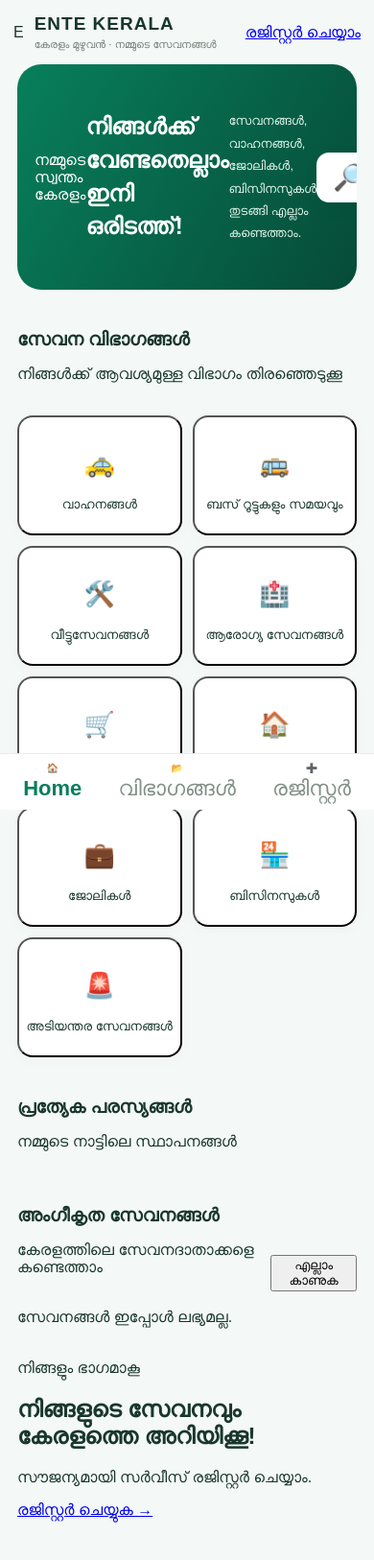
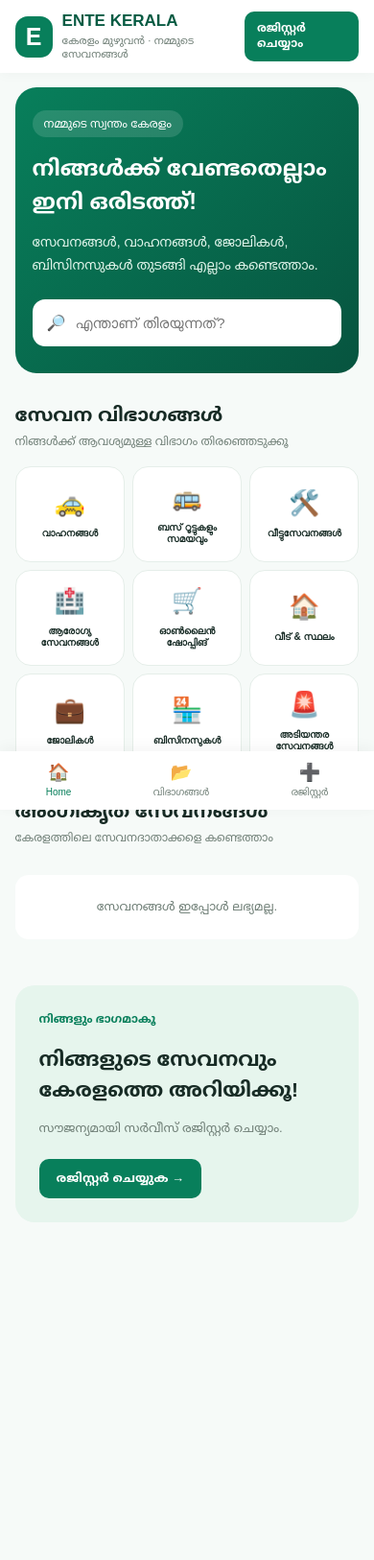
Before and after one commit to ente-kerala/ente-kerala-app, a plain HTML site: page index.html in a window 390 px wide. Shown: the whole page at 96% size. After the commit the page ends 1399 px from the top, so only its background shows below. Drawn offline with Linux system fonts and the light colour scheme.

Commit message:
Update style.css

```diff
--- a/style.css
+++ b/style.css
@@ -1,338 +1,459 @@
 
-* { box-sizing: border-box; }
+* {
+  box-sizing: border-box;
+}
 
 :root {
   --green: #087f5b;
-  --dark: #064b38;
-  --light: #f4f8f6;
-  --text: #19372d;
+  --dark: #075b43;
+  --light: #eaf7f1;
+  --text: #172b25;
+  --muted: #718078;
+  --border: #e5eee9;
 }
-
-html { scroll-behavior: smooth; }
 
 body {
   margin: 0;
-  padding-bottom: 75px;
-  font-family: Arial, sans-serif;
-  background: var(--light);
+  padding: 0 0 85px;
+  font-family: Arial, "Noto Sans Malayalam", sans-serif;
   color: var(--text);
+  background: #f6faf8;
+}
+
+a {
+  text-decoration: none;
 }
 
 .topbar {
-  max-width: 1100px;
-  margin: auto;
-  padding: 18px 20px;
+  background: white;
+  padding: 14px 5%;
   display: flex;
+  justify-content: space-between;
   align-items: center;
-  justify-content: space-between;
-  gap: 12px;
+  box-shadow: 0 2px 12px #00000008;
+  position: sticky;
+  top: 0;
+  z-index: 10;
 }
 
 .brand {
   display: flex;
   align-items: center;
-  gap: 11px;
+  gap: 10px;
 }
 
-.brand-icon {
-  width: 45px;
-  height: 45px;
-  border-radius: 14px;
-  background: var(--green);
-  color: white;
+.logo {
+  width: 43px;
+  height: 43px;
   display: grid;
   place-items: center;
+  color: white;
+  background: var(--green);
+  border-radius: 13px;
   font-size: 25px;
   font-weight: bold;
 }
 
 .brand h1 {
   margin: 0;
-  font-size: 19px;
-  letter-spacing: 1px;
+  font-size: 17px;
+  color: var(--dark);
 }
-
-.brand h1 span { color: var(--green); }
 
 .brand p {
   margin: 4px 0 0;
   font-size: 11px;
-  color: #718078;
+  color: var(--muted);
 }
 
-.location {
-  background: white;
+.register-small {
+  background: var(--green);
+  color: white;
   padding: 10px 13px;
-  border-radius: 30px;
+  border-radius: 10px;
   font-size: 12px;
-  box-shadow: 0 2px 10px #00000008;
+  font-weight: bold;
 }
 
 main {
-  max-width: 1000px;
+  max-width: 1100px;
   margin: auto;
-  padding: 0 18px;
+  padding: 20px 5%;
 }
 
 .hero {
-  min-height: 260px;
-  border-radius: 25px;
-  padding: 32px;
-  background: linear-gradient(120deg, #087f5b, #064b38);
+  padding: 35px 25px;
+  background: linear-gradient(135deg, #087f5b, #07543f);
   color: white;
-  display: flex;
-  align-items: center;
-  justify-content: space-between;
-  overflow: hidden;
-  position: relative;
+  border-radius: 22px;
 }
 
-.hero-content { position: relative; z-index: 1; }
-
-.tag, .eyebrow {
-  font-size: 10px;
-  letter-spacing: 2px;
-  font-weight: bold;
-  color: #a8e8cc;
+.hero-tag {
+  font-size: 12px;
+  background: #ffffff22;
+  padding: 7px 12px;
+  border-radius: 20px;
 }
 
 .hero h2 {
-  font-size: 30px;
-  line-height: 1.45;
-  margin: 13px 0;
+  font-size: clamp(23px, 4vw, 34px);
+  line-height: 1.5;
+  margin: 20px 0 8px;
 }
 
-.hero h2 span { color: #b7f2d5; }
-
 .hero p {
-  line-height: 1.8;
-  font-size: 13px;
-  color: #e0f3e9;
-}
-
-.hero-button {
-  display: inline-block;
-  background: white;
-  color: var(--dark);
-  padding: 13px 18px;
-  border-radius: 10px;
-  margin-top: 12px;
-  text-decoration: none;
-  font-size: 13px;
-  font-weight: bold;
-}
-
-.hero-button span { margin-left: 8px; }
-
-.hero-symbol {
-  flex-shrink: 0;
-  width: 145px;
-  height: 145px;
-  border-radius: 50%;
-  border: 1px solid #ffffff45;
-  background: #ffffff12;
-  display: grid;
-  place-content: center;
-  text-align: center;
-  font-size: 19px;
-  font-weight: bold;
-  transform: rotate(-10deg);
-}
-
-.hero-symbol span {
-  color: #b7f2d5;
-  font-size: 40px;
-}
-
-.search-section {
-  margin: 25px auto 35px;
-  max-width: 650px;
-  text-align: center;
+  font-size: 14px;
+  line-height: 1.7;
+  color: #e1f5eb;
 }
 
 .search-box {
   display: flex;
+  gap: 10px;
   align-items: center;
-  gap: 12px;
   background: white;
-  padding: 5px 17px;
+  color: var(--text);
   border-radius: 13px;
-  box-shadow: 0 5px 20px #00000009;
-}
-
-.search-box span {
-  font-size: 27px;
-  color: var(--green);
+  padding: 0 15px;
+  margin-top: 23px;
+  max-width: 600px;
 }
 
 .search-box input {
   width: 100%;
   border: 0;
   outline: 0;
-  padding: 13px 0;
-  font-size: 14px;
+  padding: 16px 0;
+  font-size: 15px;
   background: transparent;
 }
 
-.search-section p {
-  color: #819087;
-  font-size: 11px;
+.section {
+  margin-top: 32px;
+  scroll-margin-top: 80px;
 }
-
-.section { margin: 35px 0; }
 
 .section-heading {
   display: flex;
   justify-content: space-between;
-  align-items: end;
-  margin-bottom: 18px;
+  align-items: center;
+  gap: 10px;
+  margin-bottom: 17px;
 }
 
-.eyebrow { color: var(--green); }
-
 .section-heading h2 {
-  font-size: 22px;
-  margin: 6px 0 0;
+  font-size: 20px;
+  margin: 0;
 }
 
-.section-count {
-  color: #718078;
+.section-heading p {
+  margin: 6px 0 0;
   font-size: 12px;
+  color: var(--muted);
 }
 
 .category-grid {
   display: grid;
-  grid-template-columns: repeat(5, 1fr);
-  gap: 13px;
+  grid-template-columns: repeat(3, 1fr);
+  gap: 12px;
 }
 
 .category-card {
-  min-height: 140px;
   background: white;
+  border: 1px solid var(--border);
   border-radius: 16px;
-  padding: 17px 7px;
-  text-decoration: none;
-  color: var(--text);
+  padding: 20px 8px;
+  min-height: 115px;
+  cursor: pointer;
   display: flex;
   flex-direction: column;
   align-items: center;
   justify-content: center;
-  gap: 8px;
-  text-align: center;
-  box-shadow: 0 3px 15px #00000007;
-  transition: transform .2s, box-shadow .2s;
+  gap: 10px;
+  color: var(--text);
+  transition: .2s;
 }
 
-.category-card:hover {
-  transform: translateY(-4px);
-  box-shadow: 0 8px 20px #00000012;
+.category-card:active {
+  transform: scale(.97);
 }
 
-.category-card b { font-size: 13px; }
-.category-card small { font-size: 10px; color: #87938c; }
+.category-card.selected {
+  border: 2px solid var(--green);
+  background: var(--light);
+}
 
 .category-icon {
-  width: 53px;
-  height: 53px;
-  border-radius: 16px;
-  display: grid;
-  place-items: center;
-  font-size: 26px;
+  font-size: 30px;
 }
 
-.green { background: #e5f6ee; }
-.blue { background: #e8f2ff; }
-.orange { background: #fff0df; }
-.red { background: #ffebeb; }
-.pink { background: #ffedf4; }
-.purple { background: #f1eaff; }
-.yellow { background: #fff6d9; }
-.teal { background: #e2f7f5; }
-
-#noResults {
+.category-name {
+  font-size: 12px;
+  font-weight: bold;
   text-align: center;
-  color: #718078;
 }
 
-.register-banner {
-  background: #e5f4ed;
-  border: 1px solid #d4eadf;
-  border-radius: 20px;
-  padding: 25px;
-  margin: 35px 0;
+.services-list {
+  display: grid;
+  grid-template-columns: repeat(2, 1fr);
+  gap: 14px;
 }
 
-.register-banner h2 {
-  color: var(--dark);
-  font-size: 23px;
+.service-card {
+  background: white;
+  border: 1px solid var(--border);
+  border-radius: 16px;
+  padding: 17px;
+  min-width: 0;
+}
+
+.service-top {
+  display: flex;
+  justify-content: space-between;
+  align-items: flex-start;
+  gap: 8px;
+}
+
+.service-top h3 {
+  font-size: 16px;
+  margin: 0;
+  overflow-wrap: anywhere;
+}
+
+.service-status {
+  font-size: 10px;
+  padding: 6px 8px;
+  border-radius: 20px;
+  flex-shrink: 0;
+}
+
+.available {
+  background: #e4f8ed;
+  color: #087a43;
+}
+
+.unavailable {
+  background: #f1f2f2;
+  color: #65716b;
+}
+
+.service-category {
+  color: var(--green);
+  font-size: 12px;
+  font-weight: bold;
+}
+
+.service-location,
+.service-description,
+.service-hours {
+  font-size: 12px;
+  line-height: 1.7;
+  color: var(--muted);
+  overflow-wrap: anywhere;
+}
+
+.service-actions {
+  display: flex;
+  gap: 8px;
+  margin-top: 15px;
+}
+
+.call-button,
+.whatsapp-button {
+  flex: 1;
+  text-align: center;
+  padding: 11px 6px;
+  border-radius: 9px;
+  font-size: 12px;
+  font-weight: bold;
+}
+
+.call-button {
+  color: white;
+  background: var(--green);
+}
+
+.whatsapp-button {
+  color: #087b43;
+  background: #e7f8ed;
+}
+
+.ads-list {
+  display: grid;
+  grid-template-columns: repeat(2, 1fr);
+  gap: 12px;
+}
+
+.ad-card {
+  background: white;
+  border-radius: 15px;
+  overflow: hidden;
+  border: 1px solid var(--border);
+}
+
+.ad-card img {
+  width: 100%;
+  aspect-ratio: 16 / 9;
+  object-fit: cover;
+  display: block;
+}
+
+.ad-card p,
+.ad-card a {
+  margin: 10px;
+  display: block;
+  font-size: 13px;
+  font-weight: bold;
+}
+
+.ad-card a {
+  color: var(--green);
+}
+
+.join-banner {
+  margin-top: 35px;
+  padding: 25px;
+  background: #e6f5ed;
+  border-radius: 20px;
+}
+
+.join-banner span {
+  color: var(--green);
+  font-size: 12px;
+  font-weight: bold;
+}
+
+.join-banner h2 {
+  font-size: 21px;
   line-height: 1.5;
 }
 
-.register-banner p {
-  color: #5e7468;
+.join-banner p {
   font-size: 13px;
-  line-height: 1.7;
+  color: var(--muted);
 }
 
-.register-banner a {
+.join-banner a {
   display: inline-block;
+  margin-top: 10px;
   background: var(--green);
   color: white;
-  padding: 13px 19px;
+  padding: 12px 18px;
   border-radius: 10px;
-  text-decoration: none;
   font-size: 13px;
   font-weight: bold;
 }
 
 .bottom-nav {
-  display: none;
+  position: fixed;
+  bottom: 0;
+  left: 0;
+  right: 0;
+  background: white;
+  box-shadow: 0 -3px 15px #0000000c;
+  display: flex;
+  justify-content: space-around;
+  padding: 11px 5px calc(11px + env(safe-area-inset-bottom));
+  z-index: 20;
 }
 
-footer {
-  text-align: center;
-  padding: 25px 15px;
-  color: #718078;
-  font-size: 12px;
+.bottom-nav a {
+  color: var(--muted);
+  font-size: 18px;
+  display: flex;
+  flex-direction: column;
+  align-items: center;
+  gap: 4px;
 }
 
-footer b { color: var(--green); letter-spacing: 1px; }
-footer small { font-size: 10px; }
+.bottom-nav a span {
+  font-size: 10px;
+}
 
-[hidden] { display: none !important; }
+.bottom-nav a.active {
+  color: var(--green);
+}
 
-@media(max-width: 700px) {
-  .topbar { padding: 14px; }
-  .location { font-size: 10px; padding: 8px; }
-  .hero { min-height: 235px; padding: 24px 18px; }
-  .hero h2 { font-size: 24px; }
-  .hero-symbol { width: 85px; height: 85px; font-size: 12px; }
-  .hero-symbol span { font-size: 25px; }
-  .category-grid { grid-template-columns: repeat(2, 1fr); gap: 11px; }
-  .category-card { min-height: 125px; }
-  .section-heading h2 { font-size: 19px; }
-  .bottom-nav {
-    display: flex;
-    position: fixed;
-    z-index: 10;
-    bottom: 0;
-    left: 0;
-    right: 0;
-    background: white;
-    border-top: 1px solid #e7eee9;
-    justify-content: space-around;
-    padding: 9px 5px calc(9px + env(safe-area-inset-bottom));
+.loading,
+.empty-state,
+.empty-message,
+.error-message {
+  padding: 25px;
+  text-align: center;
+  color: var(--muted);
+  background: white;
+  border-radius: 14px;
+  font-size: 13px;
+}
+
+.empty-state div {
+  font-size: 30px;
+}
+
+.empty-state h3 {
+  color: var(--text);
+}
+
+.clear-button {
+  border: 0;
+  background: var(--light);
+  color: var(--green);
+  padding: 9px 12px;
+  border-radius: 9px;
+  font-weight: bold;
+}
+
+.hidden {
+  display: none !important;
+}
+
+.last-updated {
+  font-size: 10px;
+  text-align: center;
+  color: #98a49e;
+  margin: 25px 0;
+}
+
+@media (max-width: 600px) {
+  main {
+    padding: 15px 4%;
   }
-  .bottom-nav a {
-    display: flex;
-    flex-direction: column;
-    align-items: center;
-    gap: 3px;
-    text-decoration: none;
-    color: #829087;
+
+  .topbar {
+    padding: 12px 4%;
+  }
+
+  .hero {
+    padding: 28px 18px;
+  }
+
+  .category-grid {
+    grid-template-columns: repeat(3, 1fr);
+    gap: 8px;
+  }
+
+  .category-card {
+    min-height: 100px;
+    padding: 12px 4px;
+  }
+
+  .category-icon {
+    font-size: 26px;
+  }
+
+  .category-name {
     font-size: 10px;
   }
-  .bottom-nav a span { font-size: 22px; }
-  .bottom-nav .active { color: var(--green); font-weight: bold; }
-  .register-banner { padding: 20px; }
+
+  .services-list {
+    grid-template-columns: 1fr;
+  }
+
+  .ads-list {
+    grid-template-columns: 1fr;
+  }
+
+  .service-card {
+    padding: 15px;
+  }
 }
```
